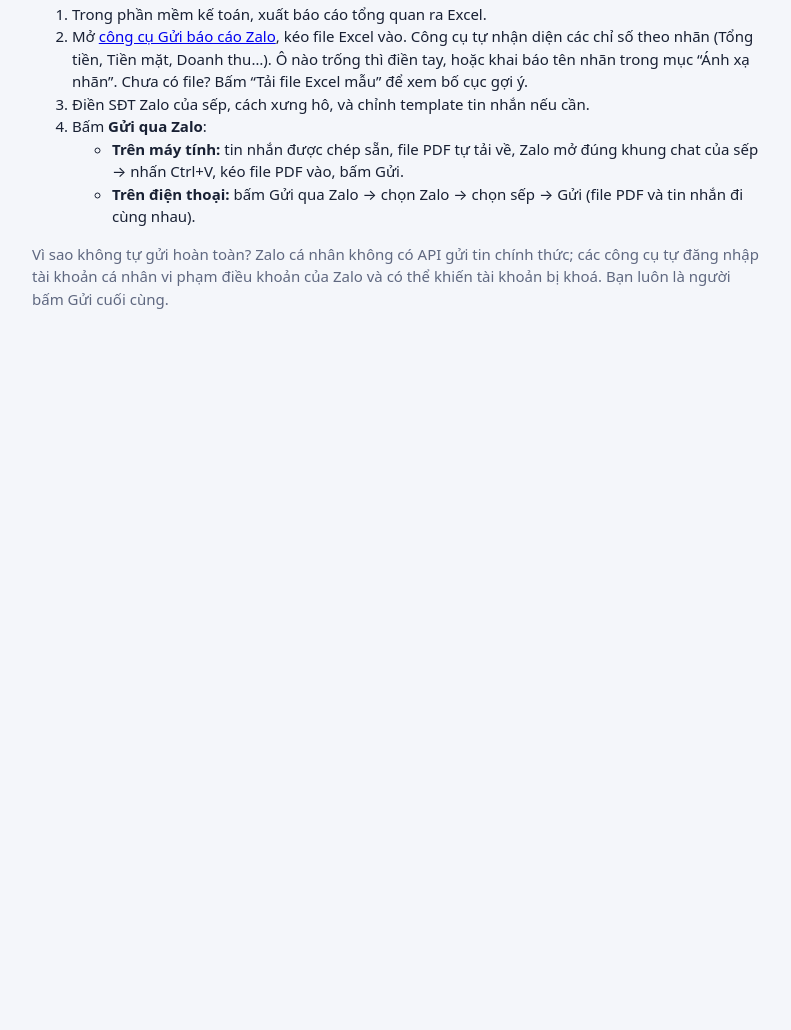
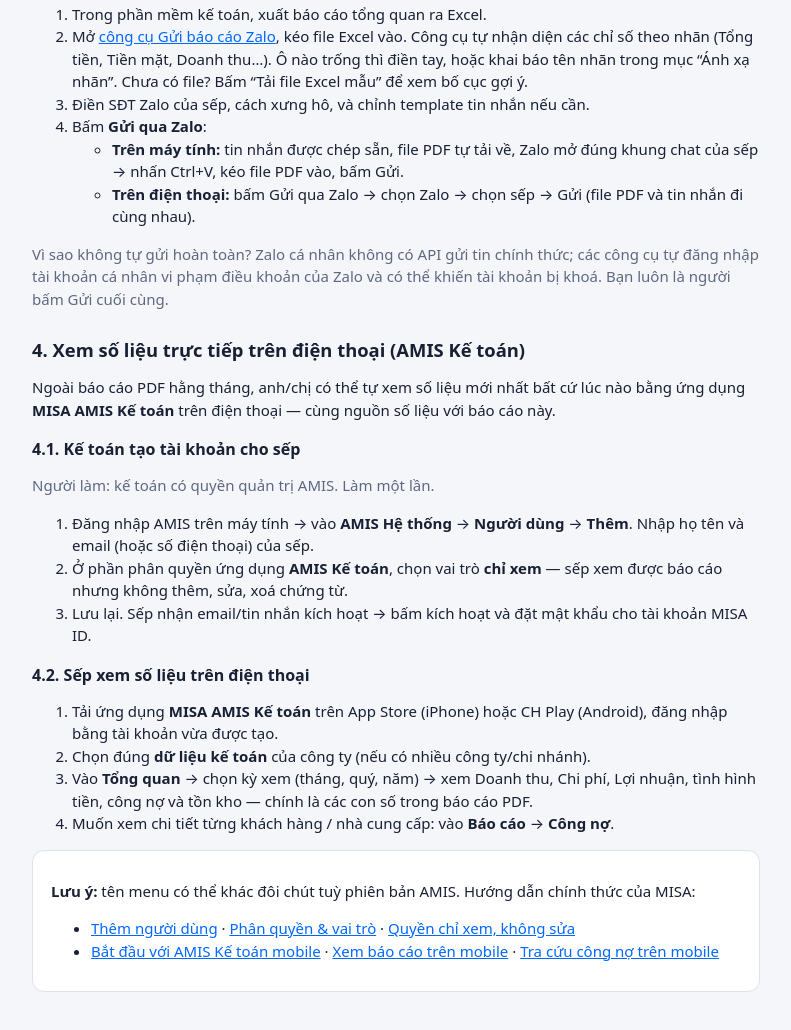
Before and after one commit to Nvkieu/test, a plain HTML site: page zalo-report/huong-dan.html in a window 1280 px wide. Shown: the part 830-1860 px from the top of the page, without its empty margins (244-1035 px from the left). Before the commit the page ends 1203 px from the top, so only its background shows below. Drawn offline with Linux system fonts and the light colour scheme.

Commit message:
Add a guide for creating the boss's AMIS account and viewing on mobile
huong-dan.html gets section 4 (#amis-mobile): the accountant adds the
boss as a view-only user in AMIS Hệ thống, and the boss views Tổng
quan / Công nợ in the MISA AMIS Kế toán app, with links to MISA's own
help pages. The default message template links straight to it via the
new {{link_xem_mobile}} variable.

Co-Authored-By: Claude Opus 5.5 <noreply@anthropic.com>
Claude-Session: https://claude.ai/code/session_011Nqs5NBUSNewbLyNqSxWBu

```diff
--- a/scripts/check.mjs
+++ b/scripts/check.mjs
@@ -407,6 +407,8 @@ section('8. zalo-report — đọc số, nhận diện Excel, template tin nhắ
   ok(msg.unknown.length === 0 && msg.empty.length === 0 && !msg.text.includes('{{'), 'template mặc định điền hết biến');
   ok(msg.text.includes('anh Hùng') && msg.text.includes('14.814') && msg.text.includes('https://example.com/hd'),
     'tin nhắn có xưng hô, số liệu và link hướng dẫn');
+  ok(vars.link_xem_mobile === 'https://example.com/hd#amis-mobile' && msg.text.includes('#amis-mobile'),
+    'tin nhắn có link hướng dẫn xem số liệu trên điện thoại');
   ok(msg.text.includes('27,6%'), 'nhận xét tự động cảnh báo nợ quá hạn 27,6%');
   ok(renderTemplate('{{khong_co}}', vars).unknown[0] === 'khong_co', 'báo biến không tồn tại');
 
--- a/zalo-report/huong-dan.html
+++ b/zalo-report/huong-dan.html
@@ -4,12 +4,14 @@
   <meta charset="utf-8">
   <meta name="viewport" content="width=device-width, initial-scale=1">
   <title>Hướng dẫn báo cáo</title>
-  <meta name="description" content="Cách đọc báo cáo tài chính tháng và cách lập, gửi báo cáo qua Zalo.">
+  <meta name="description" content="Cách đọc báo cáo tài chính tháng, cách lập và gửi báo cáo qua Zalo, và cách xem số liệu trực tiếp trên điện thoại.">
   <link rel="stylesheet" href="css/report.css">
   <style>
     .doc { max-width: 760px; margin: 0 auto; padding: 24px 16px 48px; }
     .doc h1 { font-size: 1.5rem; margin-bottom: 6px; }
     .doc h2 { font-size: 1.15rem; margin: 28px 0 8px; }
+    .doc h3.sub { font-size: 1rem; margin: 18px 0 4px; }
+    .doc a { color: var(--accent); }
     .doc p, .doc li { color: var(--text); }
     .doc .lead { color: var(--muted); }
     .doc dl { display: grid; grid-template-columns: minmax(120px, 190px) 1fr; gap: 8px 16px; margin: 0; }
@@ -25,8 +27,9 @@
   <main class="doc">
     <h1>Hướng dẫn đọc báo cáo tài chính tháng</h1>
     <p class="lead">Trang này đi kèm tin nhắn báo cáo gửi qua Zalo. Mọi số liệu tính bằng <b>triệu đồng</b>;
-      số trong ngoặc, ví dụ <b>(28.311)</b>, là số âm.</p>
-    <nav><a href="#doc-bao-cao">Đọc báo cáo</a><a href="#canh-bao">Các cảnh báo</a><a href="#lap-bao-cao">Lập &amp; gửi báo cáo</a></nav>
+      số trong ngoặc, ví dụ <b>(28.311)</b>, là số âm.
+      Cuối trang có hướng dẫn <a href="#amis-mobile">xem số liệu trực tiếp trên điện thoại</a>.</p>
+    <nav><a href="#doc-bao-cao">Đọc báo cáo</a><a href="#canh-bao">Các cảnh báo</a><a href="#lap-bao-cao">Lập &amp; gửi báo cáo</a><a href="#amis-mobile">Xem trên điện thoại (AMIS)</a></nav>
 
     <h2 id="doc-bao-cao">1. Các mục trong báo cáo</h2>
     <div class="box">
@@ -67,6 +70,42 @@
     </ol>
     <p class="lead">Vì sao không tự gửi hoàn toàn? Zalo cá nhân không có API gửi tin chính thức; các công cụ tự đăng nhập
       tài khoản cá nhân vi phạm điều khoản của Zalo và có thể khiến tài khoản bị khoá. Bạn luôn là người bấm Gửi cuối cùng.</p>
+
+    <h2 id="amis-mobile">4. Xem số liệu trực tiếp trên điện thoại (AMIS Kế toán)</h2>
+    <p>Ngoài báo cáo PDF hằng tháng, anh/chị có thể tự xem số liệu mới nhất bất cứ lúc nào bằng ứng dụng
+      <b>MISA AMIS Kế toán</b> trên điện thoại — cùng nguồn số liệu với báo cáo này.</p>
+
+    <h3 class="sub">4.1. Kế toán tạo tài khoản cho sếp</h3>
+    <p class="lead">Người làm: kế toán có quyền quản trị AMIS. Làm một lần.</p>
+    <ol>
+      <li>Đăng nhập AMIS trên máy tính → vào <b>AMIS Hệ thống</b> → <b>Người dùng</b> → <b>Thêm</b>.
+        Nhập họ tên và email (hoặc số điện thoại) của sếp.</li>
+      <li>Ở phần phân quyền ứng dụng <b>AMIS Kế toán</b>, chọn vai trò <b>chỉ xem</b> — sếp xem được
+        báo cáo nhưng không thêm, sửa, xoá chứng từ.</li>
+      <li>Lưu lại. Sếp nhận email/tin nhắn kích hoạt → bấm kích hoạt và đặt mật khẩu cho tài khoản MISA ID.</li>
+    </ol>
+
+    <h3 class="sub">4.2. Sếp xem số liệu trên điện thoại</h3>
+    <ol>
+      <li>Tải ứng dụng <b>MISA AMIS Kế toán</b> trên App Store (iPhone) hoặc CH Play (Android),
+        đăng nhập bằng tài khoản vừa được tạo.</li>
+      <li>Chọn đúng <b>dữ liệu kế toán</b> của công ty (nếu có nhiều công ty/chi nhánh).</li>
+      <li>Vào <b>Tổng quan</b> → chọn kỳ xem (tháng, quý, năm) → xem Doanh thu, Chi phí, Lợi nhuận,
+        tình hình tiền, công nợ và tồn kho — chính là các con số trong báo cáo PDF.</li>
+      <li>Muốn xem chi tiết từng khách hàng / nhà cung cấp: vào <b>Báo cáo</b> → <b>Công nợ</b>.</li>
+    </ol>
+
+    <div class="box">
+      <p><b>Lưu ý:</b> tên menu có thể khác đôi chút tuỳ phiên bản AMIS. Hướng dẫn chính thức của MISA:</p>
+      <ul>
+        <li><a href="https://helpact.misa.vn/?p=9430" target="_blank" rel="noopener">Thêm người dùng</a> ·
+          <a href="https://helpact.misa.vn/?p=73499" target="_blank" rel="noopener">Phân quyền &amp; vai trò</a> ·
+          <a href="https://helpact.misa.vn/?p=30003" target="_blank" rel="noopener">Quyền chỉ xem, không sửa</a></li>
+        <li><a href="https://helpact.misa.vn/?p=16629" target="_blank" rel="noopener">Bắt đầu với AMIS Kế toán mobile</a> ·
+          <a href="https://helpact.misa.vn/?p=16593" target="_blank" rel="noopener">Xem báo cáo trên mobile</a> ·
+          <a href="https://helpact.misa.vn/?p=16619" target="_blank" rel="noopener">Tra cứu công nợ trên mobile</a></li>
+      </ul>
+    </div>
   </main>
 </body>
 </html>
--- a/zalo-report/js/metrics.js
+++ b/zalo-report/js/metrics.js
@@ -224,6 +224,7 @@ export function templateVars(report, extra = {}) {
   vars.ten_cong_ty = extra.company || report.company || '';
   vars.xung_ho = extra.bossTitle || 'anh/chị';
   vars.link_huong_dan = extra.guideUrl || '';
+  vars.link_xem_mobile = extra.guideUrl ? `${extra.guideUrl.split('#')[0]}#amis-mobile` : '';
   vars.ngay_gui = extra.today || '';
   vars.nhan_xet = buildInsights(report).join('\n');
   return vars;
--- a/zalo-report/js/template.js
+++ b/zalo-report/js/template.js
@@ -15,7 +15,8 @@ Nhận xét nhanh:
 {{nhan_xet}}
 
 Chi tiết trong file PDF đính kèm.
-Hướng dẫn đọc báo cáo: {{link_huong_dan}}`;
+Hướng dẫn đọc báo cáo: {{link_huong_dan}}
+📱 Xem số liệu trực tiếp trên điện thoại (AMIS): {{link_xem_mobile}}`;
 
 /** Danh sách biến có thể dùng, để hiện gợi ý trên giao diện. */
 export const VARIABLE_HELP = [
@@ -45,6 +46,7 @@ export const VARIABLE_HELP = [
   ['ton_kho', 'Hàng tồn kho'],
   ['nhan_xet', 'Nhận xét tự động (nhiều dòng)'],
   ['link_huong_dan', 'Link hướng dẫn'],
+  ['link_xem_mobile', 'Link hướng dẫn xem số liệu trên điện thoại (AMIS)'],
 ];
 
 /**
```
